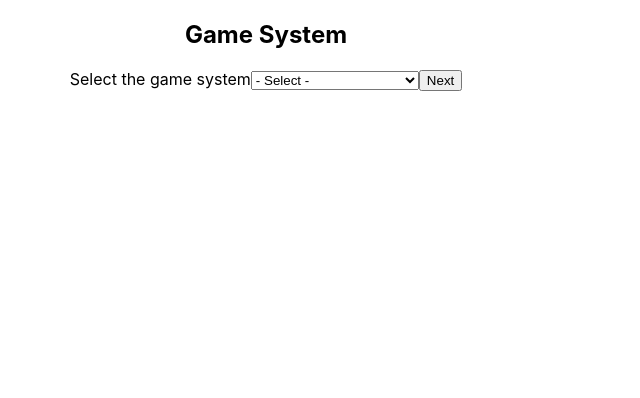
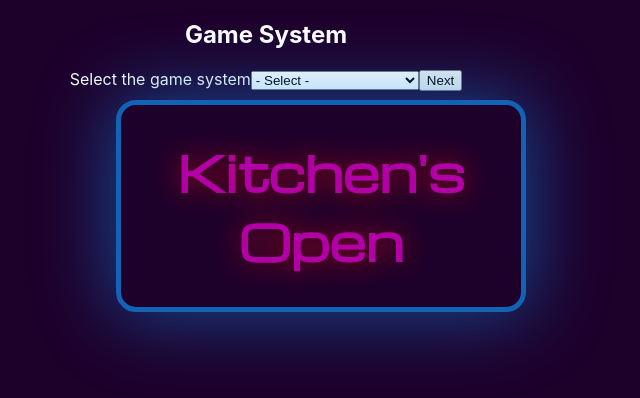
Before and after one commit to carsoncho/cooking-yum-calculator, a React (Create React App) app: page / in a window 1280 px wide. Shown: the top 398 px of the page, without its empty margins (374-1014 px from the left). Built offline with nearby package versions, Linux system fonts and the light colour scheme.

Commit message:
load google font locally; create new header component; got it flickering

```diff
--- a/src/App.css
+++ b/src/App.css
@@ -1,38 +1,7 @@
 .App {
-  text-align: center;
+    text-align: center;
 }
 
-.App-logo {
-  height: 40vmin;
-  pointer-events: none;
+.font-face-michroma {
+    font-family: 'Michroma-Regular';
 }
-
-@media (prefers-reduced-motion: no-preference) {
-  .App-logo {
-    animation: App-logo-spin infinite 20s linear;
-  }
-}
-
-.App-header {
-  background-color: #282c34;
-  min-height: 100vh;
-  display: flex;
-  flex-direction: column;
-  align-items: center;
-  justify-content: center;
-  font-size: calc(10px + 2vmin);
-  color: white;
-}
-
-.App-link {
-  color: #61dafb;
-}
-
-@keyframes App-logo-spin {
-  from {
-    transform: rotate(0deg);
-  }
-  to {
-    transform: rotate(360deg);
-  }
-}
--- a/src/App.js
+++ b/src/App.js
@@ -1,10 +1,11 @@
-import "./App.css";
-import IngredientsCalculator from "./components/IngredientsCalculator";
+import './App.css';
+import IngredientsCalculator from './components/IngredientsCalculator';
+import KitchensOpenHeader from './components/KitchensOpenHeader';
 
 function App() {
   return (
-    <div className="App">
-      <header></header>
+    <div className='App'>
+      <KitchensOpenHeader />
       <IngredientsCalculator />
     </div>
   );
--- /dev/null
+++ b/src/components/KitchensOpenHeader.css
@@ -0,0 +1,111 @@
+.title-container {
+    font-size: 24px;
+    text-align: center;
+    position: absolute;
+    border: 5px solid #1086e8;
+    width: 400px;
+    top: 150px;
+    border-radius: 20px;
+    left: 50%;
+    margin: -50px 0 0 -150px;
+    animation: border-flicker 2s linear infinite;
+}
+
+@keyframes border-flicker {
+    0% {
+        opacity: 0.1;
+        -webkit-box-shadow: 0px 0px 78px 4px rgba(16, 134, 232, 0.73);
+        -moz-box-shadow: 0px 0px 78px 4px rgba(16, 134, 232, 0.73);
+        box-shadow: 0px 0px 78px 4px rgba(16, 134, 232, 0.73);
+    }
+    2% {
+        opacity: 1;
+        -webkit-box-shadow: 0px 0px 78px 4px rgba(16, 134, 232, 0.73);
+        -moz-box-shadow: 0px 0px 78px 4px rgba(16, 134, 232, 0.73);
+        box-shadow: 0px 0px 78px 4px rgba(16, 134, 232, 0.73);
+    }
+    4% {
+        opacity: 0.1;
+        -webkit-box-shadow: 0px 0px 78px 4px rgba(16, 134, 232, 0.73);
+        -moz-box-shadow: 0px 0px 78px 4px rgba(16, 134, 232, 0.73);
+        box-shadow: 0px 0px 78px 4px rgba(16, 134, 232, 0.73);
+    }
+    8% {
+        opacity: 1;
+        -webkit-box-shadow: 0px 0px 78px 4px rgba(16, 134, 232, 0.73);
+        -moz-box-shadow: 0px 0px 78px 4px rgba(16, 134, 232, 0.73);
+        box-shadow: 0px 0px 78px 4px rgba(16, 134, 232, 0.73);
+    }
+    70% {
+        opacity: 0.7;
+        -webkit-box-shadow: 0px 0px 78px 4px rgba(16, 134, 232, 0.73);
+        -moz-box-shadow: 0px 0px 78px 4px rgba(16, 134, 232, 0.73);
+        box-shadow: 0px 0px 78px 4px rgba(16, 134, 232, 0.73);
+    }
+    100% {
+        opacity: 1;
+        -webkit-box-shadow: 0px 0px 78px 4px rgba(16, 134, 232, 0.73);
+        -moz-box-shadow: 0px 0px 78px 4px rgba(16, 134, 232, 0.73);
+        box-shadow: 0px 0px 78px 4px rgba(16, 134, 232, 0.73);
+    }
+}
+
+@keyframes text-flicker {
+    0% {
+        opacity: 0.1;
+        text-shadow: 0px 0px 29px rgba(242, 22, 22, 1);
+    }
+    2% {
+        opacity: 1;
+        text-shadow: 0px 0px 29px rgba(242, 22, 22, 1);
+    }
+    8% {
+        opacity: 0.1;
+        text-shadow: 0px 0px 29px rgba(242, 22, 22, 1);
+    }
+    9% {
+        opacity: 1;
+        text-shadow: 0px 0px 29px rgba(242, 22, 22, 1);
+    }
+    12% {
+        opacity: 0.1;
+        text-shadow: 0px 0px rgba(242, 22, 22, 1);
+    }
+    20% {
+        opacity: 1;
+        text-shadow: 0px 0px 29px rgba(242, 22, 22, 1);
+    }
+    25% {
+        opacity: 0.3;
+        text-shadow: 0px 0px 29px rgba(242, 22, 22, 1);
+    }
+    30% {
+        opacity: 1;
+        text-shadow: 0px 0px 29px rgba(242, 22, 22, 1);
+    }
+    70% {
+        opacity: 0.7;
+        text-shadow: 0px 0px 29px rgba(242, 22, 22, 1);
+    }
+    72% {
+        opacity: 0.2;
+        text-shadow: 0px 0px 29px rgba(242, 22, 22, 1);
+    }
+    77% {
+        opacity: 0.9;
+        text-shadow: 0px 0px 29px rgba(242, 22, 22, 1);
+    }
+    100% {
+        opacity: 0.9;
+        text-shadow: 0px 0px 29px rgba(242, 22, 22, 1);
+    }
+}
+
+h1 {
+    color: #ff00e6;
+    animation: text-flicker 3s linear infinite;
+}
+
+#offset {
+    animation: letter-flicker 2s linear infinite;
+}
--- /dev/null
+++ b/src/components/KitchensOpenHeader.js
@@ -0,0 +1,12 @@
+import React from 'react';
+import './KitchensOpenHeader.css';
+
+export default function KitchensOpenHeader() {
+  return (
+    <div className='title-container'>
+      <h1 className='font-face-michroma'>
+        Ki<span id='offset'>tc</span>hen's Open
+      </h1>
+    </div>
+  );
+}
--- a/src/index.css
+++ b/src/index.css
@@ -1,13 +1,17 @@
+@font-face {
+    font-family: 'Michroma-Regular';
+    src: local('Michroma-Regular'), url('./fonts/Michroma/Michroma-Regular.ttf') format('truetype');
+}
+
 body {
-  margin: 0;
-  font-family: -apple-system, BlinkMacSystemFont, 'Segoe UI', 'Roboto', 'Oxygen',
-    'Ubuntu', 'Cantarell', 'Fira Sans', 'Droid Sans', 'Helvetica Neue',
-    sans-serif;
-  -webkit-font-smoothing: antialiased;
-  -moz-osx-font-smoothing: grayscale;
+    margin: 0;
+    font-family: -apple-system, BlinkMacSystemFont, 'Segoe UI', 'Roboto', 'Oxygen', 'Ubuntu', 'Cantarell', 'Fira Sans', 'Droid Sans', 'Helvetica Neue', sans-serif;
+    -webkit-font-smoothing: antialiased;
+    -moz-osx-font-smoothing: grayscale;
+    background: #1e012b;
+    color: white;
 }
 
 code {
-  font-family: source-code-pro, Menlo, Monaco, Consolas, 'Courier New',
-    monospace;
+    font-family: source-code-pro, Menlo, Monaco, Consolas, 'Courier New', monospace;
 }
--- a/src/index.js
+++ b/src/index.js
@@ -3,6 +3,7 @@ import ReactDOM from 'react-dom/client';
 import './index.css';
 import App from './App';
 import reportWebVitals from './reportWebVitals';
+import './fonts/Michroma/Michroma-Regular.ttf';
 
 const root = ReactDOM.createRoot(document.getElementById('root'));
 root.render(
```
Also changed, not shown: src/fonts/Michroma/Michroma-Regular.ttf (added), src/fonts/Michroma/OFL.txt (added), 1 other file (tests, documents, lock files or other folders).
